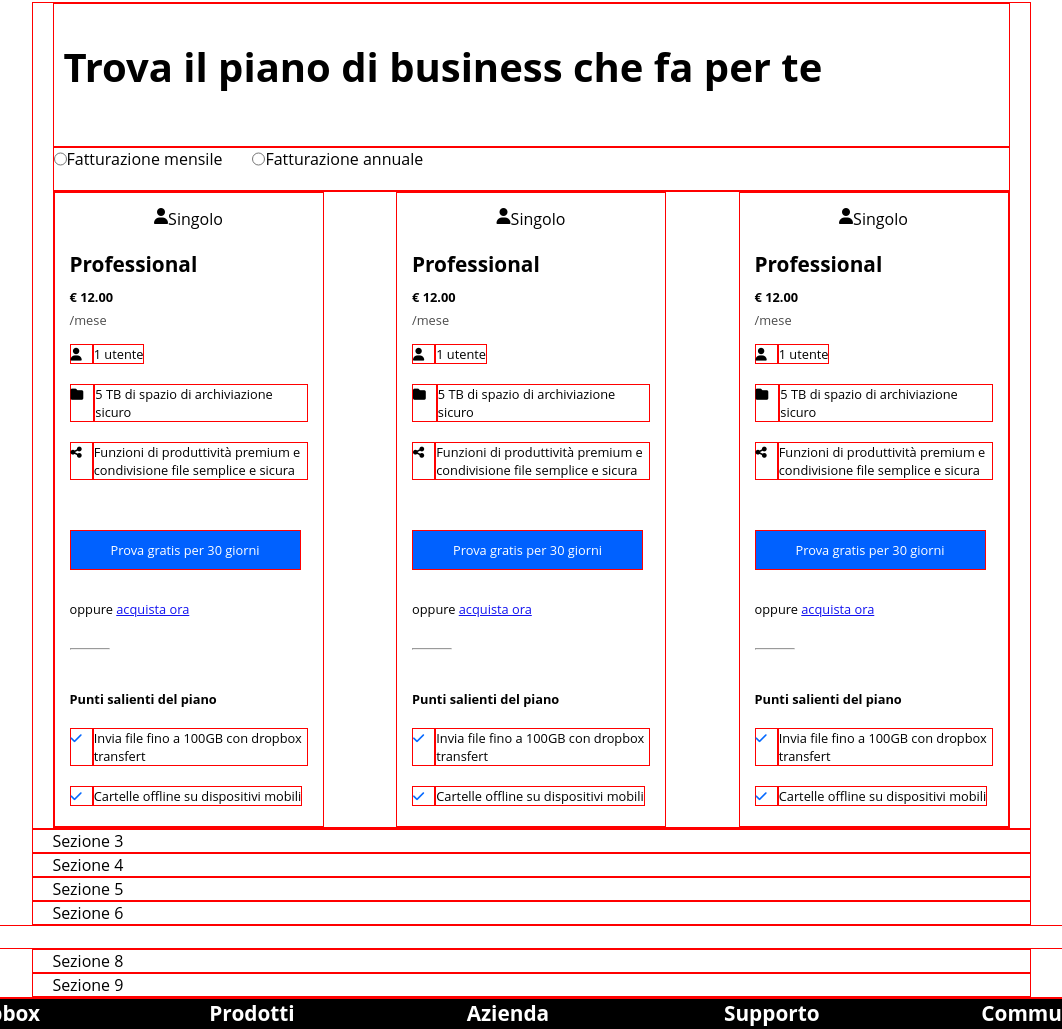
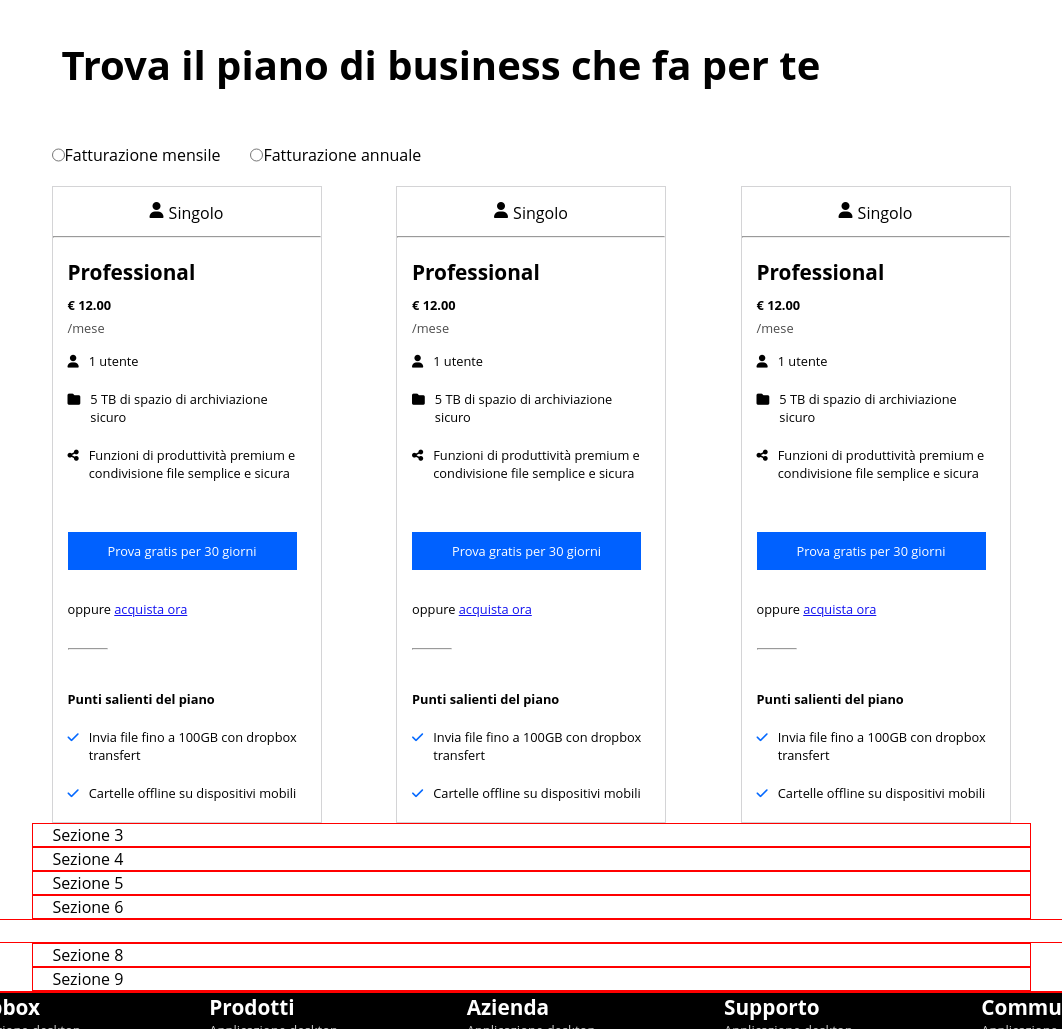
Before and after one commit to Andre050101/htmlcss-dropbox, a plain HTML site: page index.html in a window 1280 px wide. Shown: the part 774-1803 px from the top of the page, without its empty margins (109-1171 px from the left). Drawn offline with Linux system fonts and the light colour scheme.

Commit message:
Section 2 completed

```diff
--- a/css/style.css
+++ b/css/style.css
@@ -8,6 +8,9 @@
 /*Debug class*/
 .debug{
     border: 1px solid red;
+}
+.grey-border{
+    border: 1px solid #d4d4d6;
 }
 
 /*Colors*/
@@ -221,6 +224,9 @@ select{
 .p-top{
     padding-top: 40px;
 }
+.m-top12px{
+    margin-top: 12px;
+}
 
 .box{
     width: 270px;
@@ -237,6 +243,9 @@ select{
 
 .p-right{
     padding-right: 10px;
+}
+.p-right5px{
+    padding-right: 5px;
 }
 .acquista-ora{
     text-decoration-line: underline;
--- a/index.html
+++ b/index.html
@@ -54,11 +54,11 @@
                 </div>
             </section>
             <section class="padding-top">
-                <div class="debug container-small">
-                    <div class="debug p-bottom-17px">
+                <div class="container-small">
+                    <div class="p-bottom-17px">
                         <h2>Trova il piano di business che fa per te</h2>
                     </div>
-                    <div class="debug d-flex padding-bottom">
+                    <div class="d-flex padding-bottom">
                         <div class="d-flex">
                             <input type="radio" name="mensile">
                             <label for="mensile">Fatturazione mensile</label>
@@ -68,13 +68,14 @@
                             <label for="mensile">Fatturazione annuale</label>
                         </div>
                     </div>
-                    <div class="debug d-flex flex-grow s-between ">
+                    <div class="d-flex flex-grow s-between ">
                         <!--Contenitore 1-->
-                        <div class="debug box">
+                        <div class="box grey-border">
                             <div class="d-flex flex-center p-top-15px">
-                                <i class="fa-solid fa-user"></i>
-                                <span>Singolo</span>
+                                <i class="fa-solid fa-user p-right5px"></i>
+                                <p>Singolo</p>
                             </div>
+                            <hr class="m-top12px">
                             <div class="p-box">
                                 <div>
                                     <h3 class="padding-bottom10px">Professional</h3>
@@ -86,21 +87,21 @@
                                 <div class="font-size-euro">
                                     <ul class="p-top-15px d-flex f-dir-column gap20px">
                                         <li class="d-flex">
-                                            <div class="debug p-right"><i class="fa-solid fa-user"></i></div>
-                                            <div class="debug">1 utente</div>
+                                            <div class="p-right"><i class="fa-solid fa-user"></i></div>
+                                            <div>1 utente</div>
                                            </li>
                                         <li class="d-flex">
-                                            <div class="debug p-right"><i class="fa-solid fa-folder"></i></div>
-                                            <div class="debug">5 TB di spazio di archiviazione sicuro</div>
+                                            <div class="p-right"><i class="fa-solid fa-folder"></i></div>
+                                            <div>5 TB di spazio di archiviazione sicuro</div>
                                         </li>
                                         <li class="d-flex p-bottom-50px">
-                                            <div class="debug p-right"><i class="fa-solid fa-share-nodes"></i></div>
-                                            <div class="debug">Funzioni di produttività premium e condivisione file semplice e sicura</div>
+                                            <div class="p-right"><i class="fa-solid fa-share-nodes"></i></div>
+                                            <div>Funzioni di produttività premium e condivisione file semplice e sicura</div>
                                         </li>
                                     </ul>
                                     <div class="d-flex f-dir-column a-it-fs">
                                         <div class="p-bottom-30px d-flex flex-center ">
-                                            <a id="blue-btn" href="" class="debug p-btn2">Prova gratis per 30 giorni</a>
+                                            <a id="blue-btn" href="" class="p-btn2">Prova gratis per 30 giorni</a>
                                         </div>
                                         <div class="p-bottom-30px">
                                             <p>oppure <a class="acquista-ora" href="">acquista ora</a></p>
@@ -115,23 +116,24 @@
                                         </strong></p>
                                         <ul>
                                             <li class="d-flex padding-bottom">
-                                                <div class="debug p-right"><i class="fa-solid fa-check checkmark-blue"></i></div>
-                                                <div class="debug">Invia file fino a 100GB con dropbox transfert</div>
+                                                <div class="p-right"><i class="fa-solid fa-check checkmark-blue"></i></div>
+                                                <div>Invia file fino a 100GB con dropbox transfert</div>
                                             </li>
                                             <li class="d-flex">
-                                                <div class="debug p-right"><i class="fa-solid fa-check checkmark-blue"></i></div>
-                                                <div class="debug">Cartelle offline su dispositivi mobili</div>
+                                                <div class="p-right"><i class="fa-solid fa-check checkmark-blue"></i></div>
+                                                <div>Cartelle offline su dispositivi mobili</div>
                                             </li>
                                         </ul>
                                     </div>
                                 </div>
                             </div>
                         </div>
-                        <div class="debug box">
+                        <div class="box grey-border">
                             <div class="d-flex flex-center p-top-15px">
-                                <i class="fa-solid fa-user"></i>
-                                <span>Singolo</span>
+                                <i class="fa-solid fa-user p-right5px"></i>
+                                <p>Singolo</p>
                             </div>
+                            <hr class="m-top12px">
                             <div class="p-box">
                                 <div>
                                     <h3 class="padding-bottom10px">Professional</h3>
@@ -143,21 +145,21 @@
                                 <div class="font-size-euro">
                                     <ul class="p-top-15px d-flex f-dir-column gap20px">
                                         <li class="d-flex">
-                                            <div class="debug p-right"><i class="fa-solid fa-user"></i></div>
-                                            <div class="debug">1 utente</div>
+                                            <div class="p-right"><i class="fa-solid fa-user"></i></div>
+                                            <div>1 utente</div>
                                            </li>
                                         <li class="d-flex">
-                                            <div class="debug p-right"><i class="fa-solid fa-folder"></i></div>
-                                            <div class="debug">5 TB di spazio di archiviazione sicuro</div>
+                                            <div class="p-right"><i class="fa-solid fa-folder"></i></div>
+                                            <div>5 TB di spazio di archiviazione sicuro</div>
                                         </li>
                                         <li class="d-flex p-bottom-50px">
-                                            <div class="debug p-right"><i class="fa-solid fa-share-nodes"></i></div>
-                                            <div class="debug">Funzioni di produttività premium e condivisione file semplice e sicura</div>
+                                            <div class="p-right"><i class="fa-solid fa-share-nodes"></i></div>
+                                            <div>Funzioni di produttività premium e condivisione file semplice e sicura</div>
                                         </li>
                                     </ul>
                                     <div class="d-flex f-dir-column a-it-fs">
                                         <div class="p-bottom-30px d-flex flex-center ">
-                                            <a id="blue-btn" href="" class="debug p-btn2">Prova gratis per 30 giorni</a>
+                                            <a id="blue-btn" href="" class="p-btn2">Prova gratis per 30 giorni</a>
                                         </div>
                                         <div class="p-bottom-30px">
                                             <p>oppure <a class="acquista-ora" href="">acquista ora</a></p>
@@ -172,23 +174,24 @@
                                         </strong></p>
                                         <ul>
                                             <li class="d-flex padding-bottom">
-                                                <div class="debug p-right"><i class="fa-solid fa-check checkmark-blue"></i></div>
-                                                <div class="debug">Invia file fino a 100GB con dropbox transfert</div>
+                                                <div class="p-right"><i class="fa-solid fa-check checkmark-blue"></i></div>
+                                                <div>Invia file fino a 100GB con dropbox transfert</div>
                                             </li>
                                             <li class="d-flex">
-                                                <div class="debug p-right"><i class="fa-solid fa-check checkmark-blue"></i></div>
-                                                <div class="debug">Cartelle offline su dispositivi mobili</div>
+                                                <div class="p-right"><i class="fa-solid fa-check checkmark-blue"></i></div>
+                                                <div>Cartelle offline su dispositivi mobili</div>
                                             </li>
                                         </ul>
                                     </div>
                                 </div>
                             </div>
                         </div>
-                        <div class="debug box">
+                        <div class="box grey-border">
                             <div class="d-flex flex-center p-top-15px">
-                                <i class="fa-solid fa-user"></i>
-                                <span>Singolo</span>
+                                <i class="fa-solid fa-user p-right5px"></i>
+                                <p>Singolo</p>
                             </div>
+                            <hr class="m-top12px">
                             <div class="p-box">
                                 <div>
                                     <h3 class="padding-bottom10px">Professional</h3>
@@ -200,21 +203,21 @@
                                 <div class="font-size-euro">
                                     <ul class="p-top-15px d-flex f-dir-column gap20px">
                                         <li class="d-flex">
-                                            <div class="debug p-right"><i class="fa-solid fa-user"></i></div>
-                                            <div class="debug">1 utente</div>
+                                            <div class=" p-right"><i class="fa-solid fa-user"></i></div>
+                                            <div>1 utente</div>
                                            </li>
                                         <li class="d-flex">
-                                            <div class="debug p-right"><i class="fa-solid fa-folder"></i></div>
-                                            <div class="debug">5 TB di spazio di archiviazione sicuro</div>
+                                            <div class=" p-right"><i class="fa-solid fa-folder"></i></div>
+                                            <div>5 TB di spazio di archiviazione sicuro</div>
                                         </li>
                                         <li class="d-flex p-bottom-50px">
-                                            <div class="debug p-right"><i class="fa-solid fa-share-nodes"></i></div>
-                                            <div class="debug">Funzioni di produttività premium e condivisione file semplice e sicura</div>
+                                            <div class="p-right"><i class="fa-solid fa-share-nodes"></i></div>
+                                            <div>Funzioni di produttività premium e condivisione file semplice e sicura</div>
                                         </li>
                                     </ul>
                                     <div class="d-flex f-dir-column a-it-fs">
                                         <div class="p-bottom-30px d-flex flex-center ">
-                                            <a id="blue-btn" href="" class="debug p-btn2">Prova gratis per 30 giorni</a>
+                                            <a id="blue-btn" href="" class=" p-btn2">Prova gratis per 30 giorni</a>
                                         </div>
                                         <div class="p-bottom-30px">
                                             <p>oppure <a class="acquista-ora" href="">acquista ora</a></p>
@@ -229,12 +232,12 @@
                                         </strong></p>
                                         <ul>
                                             <li class="d-flex padding-bottom">
-                                                <div class="debug p-right"><i class="fa-solid fa-check checkmark-blue"></i></div>
-                                                <div class="debug">Invia file fino a 100GB con dropbox transfert</div>
+                                                <div class="p-right"><i class="fa-solid fa-check checkmark-blue"></i></div>
+                                                <div>Invia file fino a 100GB con dropbox transfert</div>
                                             </li>
                                             <li class="d-flex">
-                                                <div class="debug p-right"><i class="fa-solid fa-check checkmark-blue"></i></div>
-                                                <div class="debug">Cartelle offline su dispositivi mobili</div>
+                                                <div class="p-right"><i class="fa-solid fa-check checkmark-blue"></i></div>
+                                                <div>Cartelle offline su dispositivi mobili</div>
                                             </li>
                                         </ul>
                                     </div>
```
